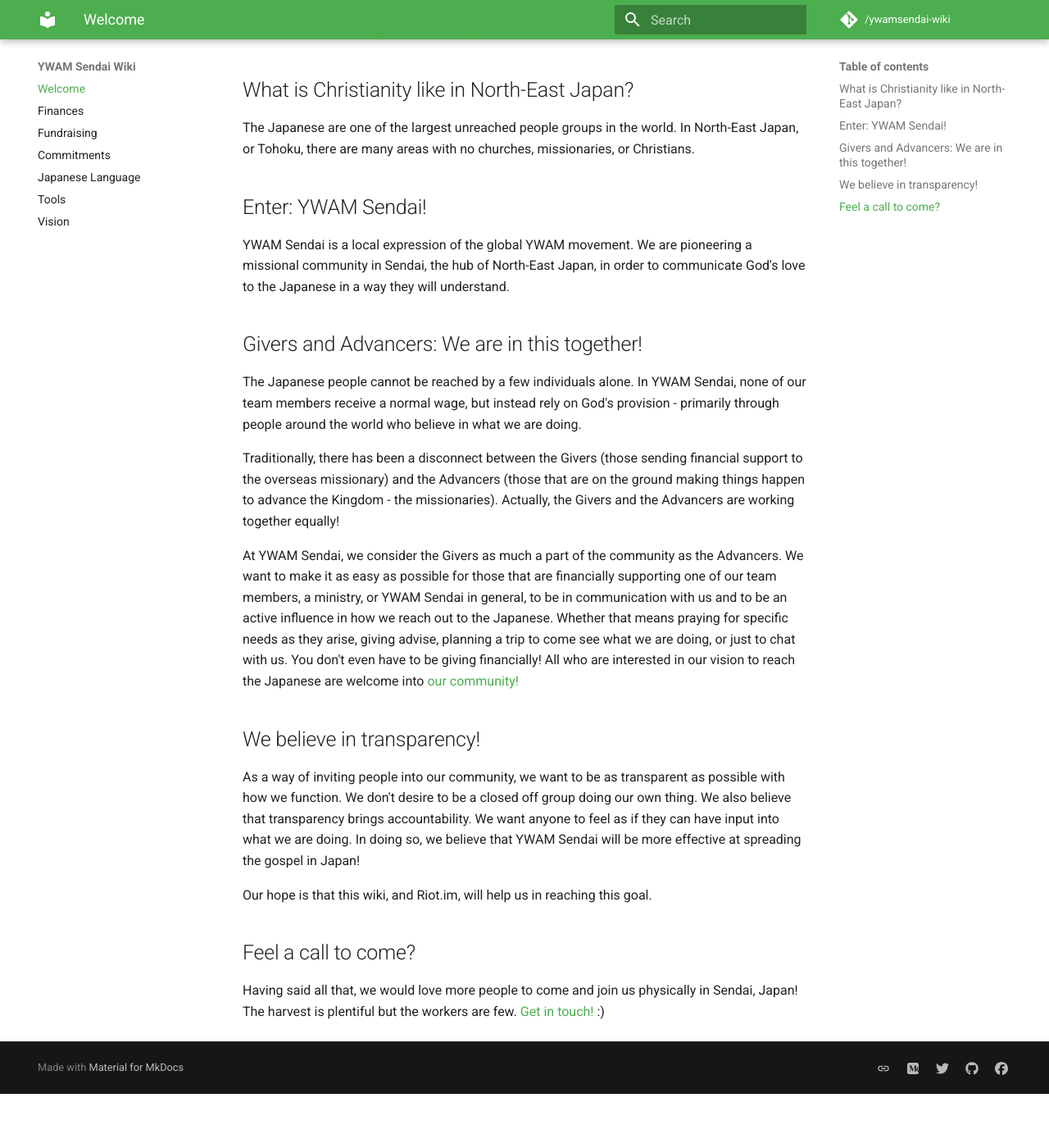
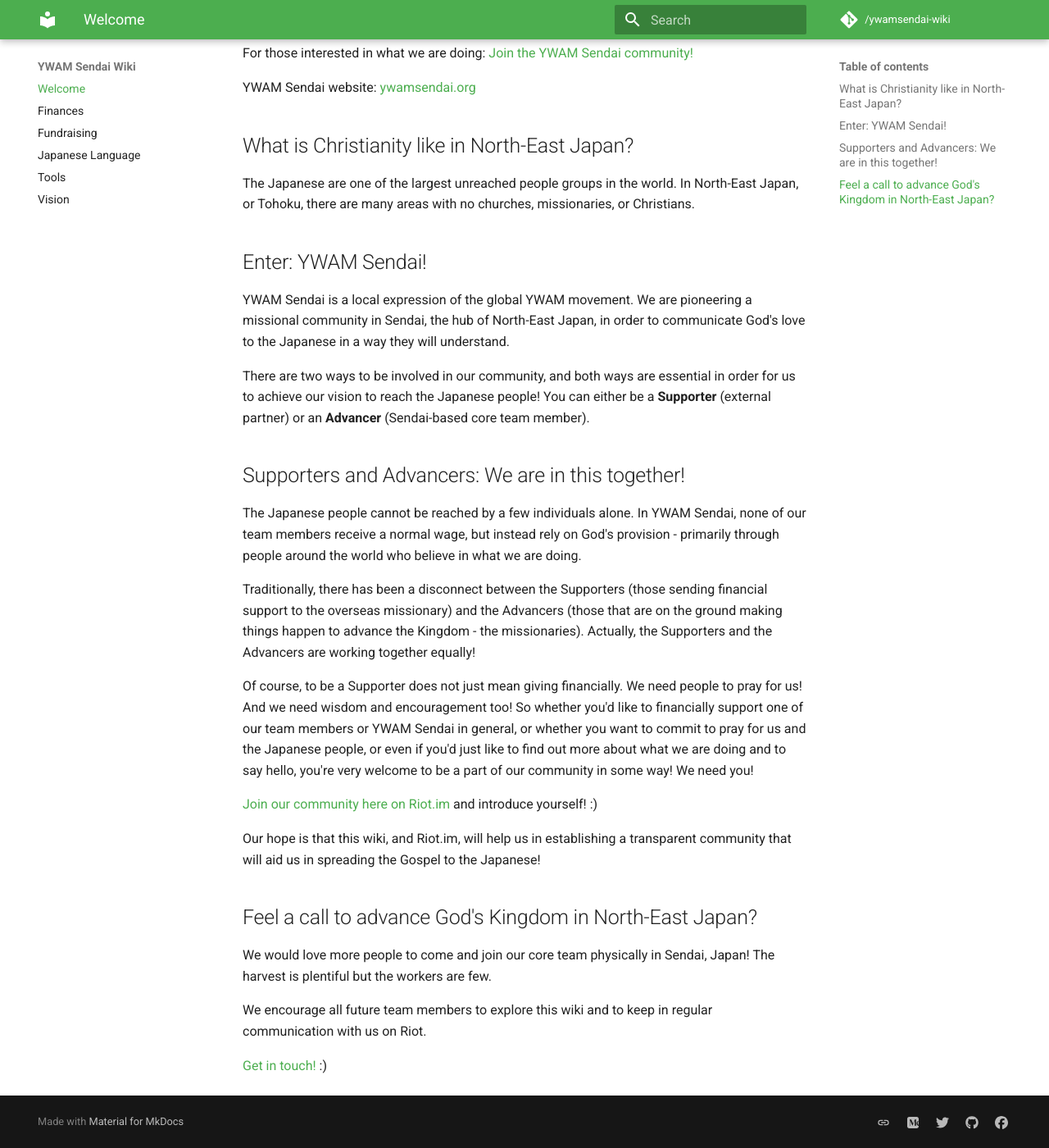
Before and after one commit to ywamsendai/ywamsendai-wiki, an MkDocs documentation site: the page built from docs/index.md, in a window 1280 px wide and 1400 px high, scrolled down 236 px. Shown: the whole window at 82% size. Built offline with MkDocs 1.6.1 and Material for MkDocs 9.7.7, drawn with Linux system fonts in a browser that asks for light colours; comment, search, counter and statistics services are not loaded; old or Windows-style settings are respelled for this version of MkDocs; before the commit the page ends 1570 px from its top, so only the background shows below that; some of the changed text lies outside the part shown.

```diff
--- a/docs/index.md
+++ b/docs/index.md
@@ -1,6 +1,8 @@
 # Welcome to the YWAM Sendai Wiki
 
 **Hello there!** This is the place to be in order to learn all about YWAM Sendai!
+
+This wiki acts as a kind-of handbook for our community. We have only just begun writing content, so there isn't much now. But it will grow over time! :)
 
 For those interested in what we are doing: [Join the YWAM Sendai community!](http://ywamsendai.org/join)
 
@@ -14,20 +16,24 @@ The Japanese are one of the largest unreached people groups in the world. In Nor
 
 YWAM Sendai is a local expression of the global YWAM movement. We are pioneering a missional community in Sendai, the hub of North-East Japan, in order to communicate God's love to the Japanese in a way they will understand.
 
-## Givers and Advancers: We are in this together!
+There are two ways to be involved in our community, and both ways are essential in order for us to achieve our vision to reach the Japanese people! You can either be a **Supporter** (external partner) or an **Advancer** (Sendai-based core team member).
+
+## Supporters and Advancers: We are in this together!
 
 The Japanese people cannot be reached by a few individuals alone. In YWAM Sendai, none of our team members receive a normal wage, but instead rely on God's provision - primarily through people around the world who believe in what we are doing.
 
-Traditionally, there has been a disconnect between the Givers (those sending financial support to the overseas missionary) and the Advancers (those that are on the ground making things happen to advance the Kingdom - the missionaries). Actually, the Givers and the Advancers are working together equally!
+Traditionally, there has been a disconnect between the Supporters (those sending financial support to the overseas missionary) and the Advancers (those that are on the ground making things happen to advance the Kingdom - the missionaries). Actually, the Supporters and the Advancers are working together equally!
 
-At YWAM Sendai, we consider the Givers as much a part of the community as the Advancers. We want to make it as easy as possible for those that are financially supporting one of our team members, a ministry, or YWAM Sendai in general, to be in communication with us and to be an active influence in how we reach out to the Japanese. Whether that means praying for specific needs as they arise, giving advise, planning a trip to come see what we are doing, or just to chat with us. You don't even have to be giving financially! All who are interested in our vision to reach the Japanese are welcome into [our community!](http://ywamsendai.org/join)
+Of course, to be a Supporter does not just mean giving financially. We need people to pray for us! And we need wisdom and encouragement too! So whether you'd like to financially support one of our team members or YWAM Sendai in general, or whether you want to commit to pray for us and the Japanese people, or even if you'd just like to find out more about what we are doing and to say hello, you're very welcome to be a part of our community in some way! We need you!
 
-## We believe in transparency!
+[Join our community here on Riot.im](http://ywamsendai.org/join) and introduce yourself! :)
 
-As a way of inviting people into our community, we want to be as transparent as possible with how we function. We don't desire to be a closed off group doing our own thing. We also believe that transparency brings accountability. We want anyone to feel as if they can have input into what we are doing. In doing so, we believe that YWAM Sendai will be more effective at spreading the gospel in Japan!
+Our hope is that this wiki, and Riot.im, will help us in establishing a transparent community that will aid us in spreading the Gospel to the Japanese!
 
-Our hope is that this wiki, and Riot.im, will help us in reaching this goal.
+## Feel a call to advance God's Kingdom in North-East Japan?
 
-## Feel a call to come?
+We would love more people to come and join our core team physically in Sendai, Japan! The harvest is plentiful but the workers are few.
 
-Having said all that, we would love more people to come and join us physically in Sendai, Japan! The harvest is plentiful but the workers are few. [Get in touch!](http://ywamsendai.org/join) :)
+We encourage all future team members to explore this wiki and to keep in regular communication with us on Riot.
+
+[Get in touch!](http://ywamsendai.org/join) :)
--- a/mkdocs.yml
+++ b/mkdocs.yml
@@ -31,7 +31,6 @@ pages:
     - Welcome: index.md
     - Finances: finances.md
     - Fundraising: fundraising.md
-    - Commitments: commitments.md
     - Japanese Language: language.md
     - Tools: tools.md
     - Vision: vision.md
```
Also changed, not shown: docs/commitments.md (+4 -2 lines), docs/finances.md (+11 -0 lines).
